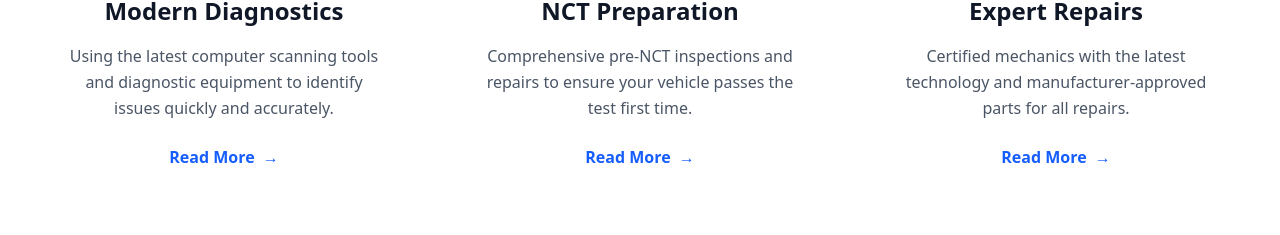
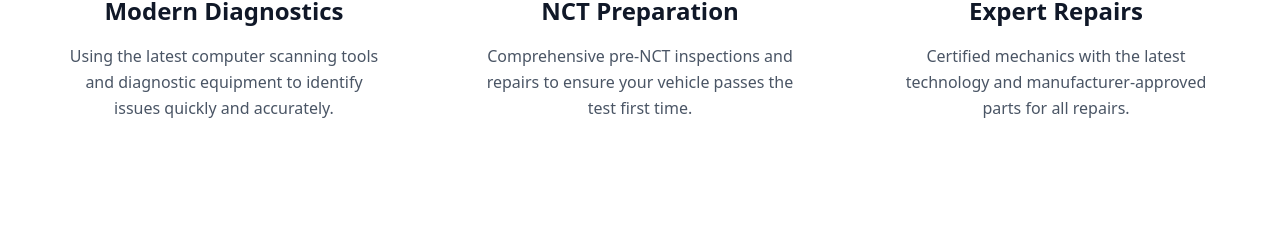
Before and after one commit to alihassan9682/car-carriage-amn-motors, a Next.js app: page / in a window 1280 px wide. Shown: the part 1029-1264 px from the top of the page. Built offline with nearby package versions, Linux system fonts and the light colour scheme.

Commit message:
back button issue resolved

```diff
--- a/components/FeaturesAndBrands.tsx
+++ b/components/FeaturesAndBrands.tsx
@@ -62,10 +62,10 @@
                   </div>
                   <h3 className="text-2xl font-bold text-gray-900 mb-4">{feature.title}</h3>
                   <p className="text-gray-600 mb-6 leading-relaxed">{feature.description}</p>
-                  <Link href={feature.href} className="text-blue-600 font-bold hover:text-blue-700 transition-colors flex items-center justify-center mx-auto">
+                  {/* <Link href={feature.href} className="text-blue-600 font-bold hover:text-blue-700 transition-colors flex items-center justify-center mx-auto">
                     {feature.buttonText}
                     <span className="ml-2">→</span>
-                  </Link>
+                  </Link> */}
                 </div>
               )
             })}
```
